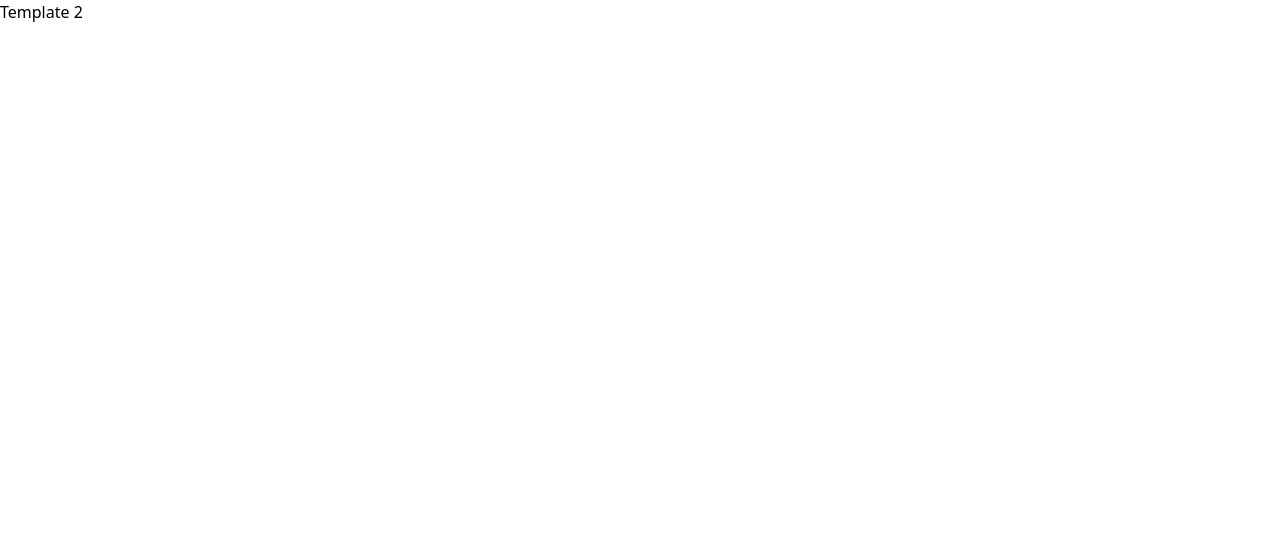
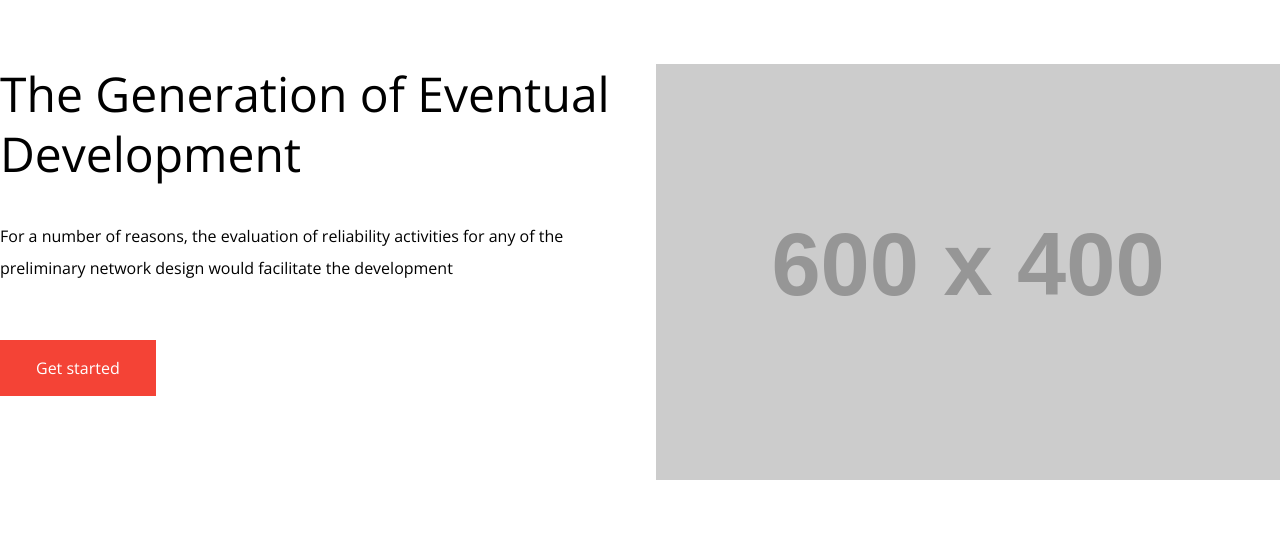
Before and after one commit to oliverhuckfeldt/template2, a website: page src/index.html in a window 1280 px wide. Drawn offline with nearby package versions, Linux system fonts and the light colour scheme; files that its build step writes are made by us from their sources; placeholder pictures from the web are drawn by us.

Commit message:
Add font family. Create banner section.

```diff
--- a/src/index.html
+++ b/src/index.html
@@ -5,9 +5,27 @@
         <meta name="viewport" content="width=device-width, initial-scale=1.0">
         <title>Template 2</title>
         <link rel="icon" href="data:,">
+        <link rel="preconnect" href="https://fonts.googleapis.com">
+        <link rel="preconnect" href="https://fonts.gstatic.com" crossorigin>
+        <link href="https://fonts.googleapis.com/css2?family=Open+Sans:ital,wght@0,300..800;1,300..800&display=swap" rel="stylesheet">
         <link rel="stylesheet" href="output.css">
     </head>
     <body>
-        <h1>Template 2</h1>
+        <section class="container mx-auto grid grid-cols-2 gap-8 py-16">
+            <div>
+                <h1 class="text-5xl leading-tight font-light pb-9">
+                    The Generation of Eventual Development
+                </h1>
+                <p class="pb-14 leading-loose">
+                    For a number of reasons, the evaluation of reliability activities for any of the preliminary network design would facilitate the development
+                </p>
+                <a class="inline-block px-9 py-4 bg-primary text-background" href="#">
+                    Get started
+                </a>
+            </div>
+            <div>
+                <img class="w-full" src="https://placehold.co/600x400" alt="bla">
+            </div>
+        </section>
     </body>
 </html>
--- a/tailwind.config.js
+++ b/tailwind.config.js
@@ -2,6 +2,13 @@
 module.exports = {
   content: ["./src/**/*.{html,js}"],
   theme: {
+    fontFamily: {
+      'sans': ['Open Sans', 'sans-serif']
+    },
+    colors: {
+      'primary': '#f44336',
+      'background': '#ffffff'
+    },
     extend: {},
   },
   plugins: [],
```
